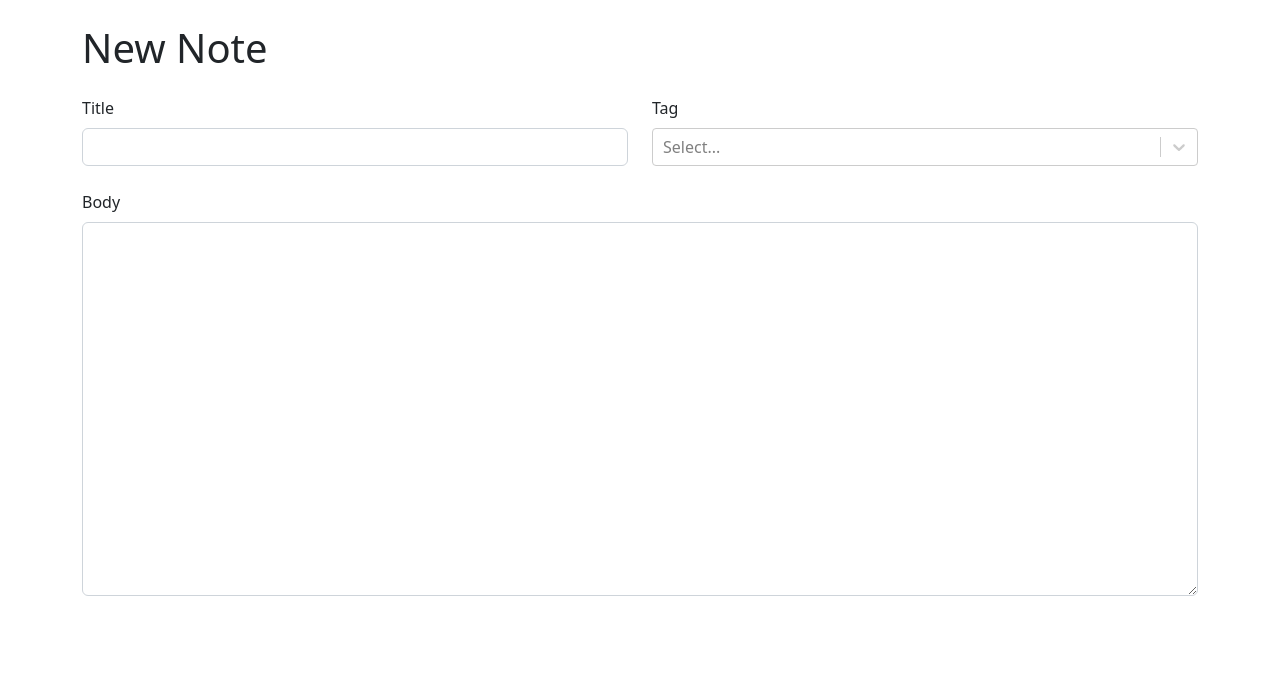
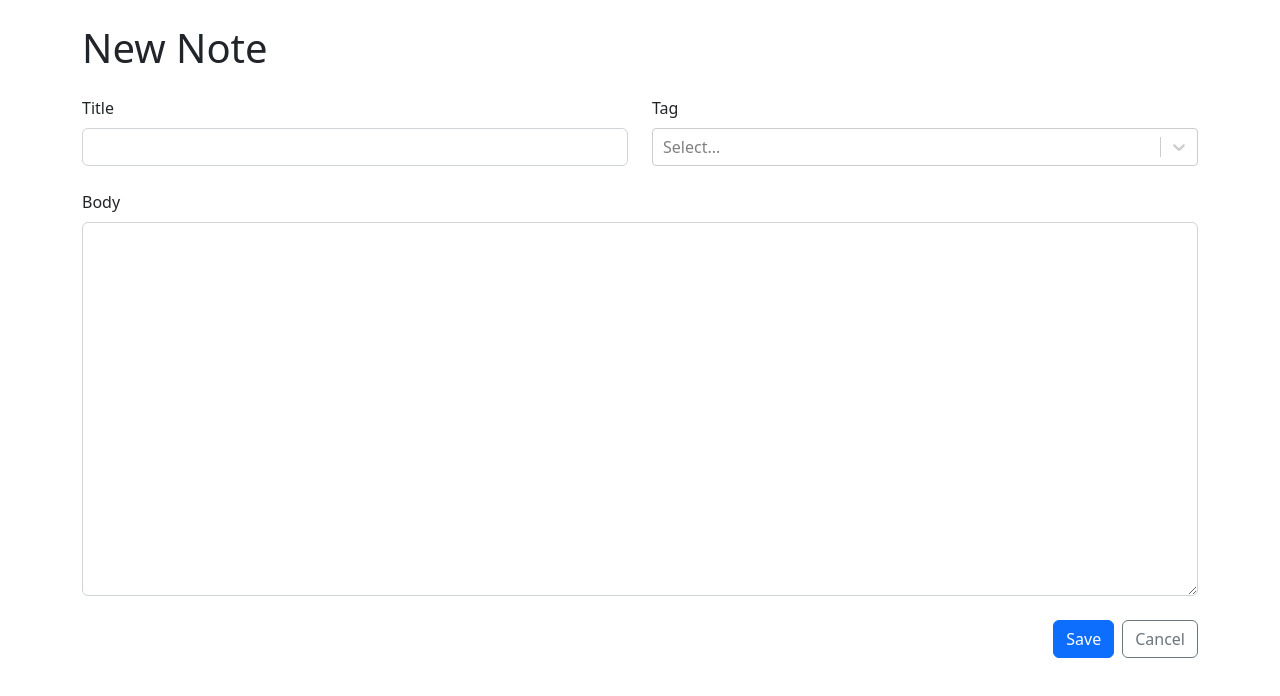
Before and after one commit to j-tomasik/markdown_notes_with_categories, a React (Vite) app in the folder vite-project/: page /new in a window 1280 px wide. Shown: the top 696 px of the page. Built offline with nearby package versions, Linux system fonts and the light colour scheme.

Commit message:
added state to the tags component

```diff
--- a/vite-project/src/App.tsx
+++ b/vite-project/src/App.tsx
@@ -2,6 +2,23 @@
 import {Container} from 'react-bootstrap'
 import {Routes, Route, Navigate} from "react-router-dom"
 import { NewNote } from "./NewNotes"
+
+
+export type Note = {
+  id: string
+} & NoteData
+
+
+export type NoteData = {
+  title: string
+  markdown: string
+  tags: Tag[]
+}
+
+export type Tag = {
+  id: string
+  label:string
+}
 
 function App() {
   return(
--- a/vite-project/src/NoteForm.tsx
+++ b/vite-project/src/NoteForm.tsx
@@ -1,28 +1,66 @@
-import {Form, Stack, Row, Col} from 'react-bootstrap';
+import {FormEvent, useRef, useState} from "react"
+import {Form, Stack, Row, Col, Button} from 'react-bootstrap';
 import CreatableReactSelect from 'react-select/creatable'
+import { Link } from 'react-router-dom';
+import { NoteData, Tag } from "./App";
 
-export function NoteForm(){
+type NoteFormProps = {
+    onSubmit: (data: NoteData) => void
+}
+
+export function NoteForm({ onSubmit }: NoteFormProps){
+    const titleRef = useRef<HTMLInputElement>(null)
+    const markdownRef = useRef<HTMLTextAreaElement>(null)
+    const [selectedTags, setSelectedTags] = useState<Tag[]>([])
+
+    function handleSubmit(e: FormEvent) {
+        e.preventDefault()
+
+        //! means it it will never be null, bc values are required for submit
+        onSubmit({
+            title: titleRef.current!.value,
+            markdown: markdownRef.current!.value,
+            tags: []
+        })
+    }
+
+
     return(
-        <Form>
+        <Form onSubmit={handleSubmit}>
             <Stack gap={4}>
                 <Row>
                     <Col>
                         <Form.Group controlId='title'>
                             <Form.Label>Title</Form.Label>
-                            <Form.Control required />
+                            <Form.Control ref={titleRef} required />
                         </Form.Group>
                     </Col>
                     <Col>
                         <Form.Group controlId='title'>
                             <Form.Label>Tag</Form.Label>
-                            <CreatableReactSelect isMulti />
+                            <CreatableReactSelect value={selectedTags.map(tag => {
+                                return {label: tag.label, value: tag.id}
+                            })}
+                            onChange={tags => {
+                                setSelectedTags(tags.map(tag => {
+                                    return {label: tag.label, id: tag.value }
+                                }))
+                            }}
+                            isMulti
+                            />
                         </Form.Group>
                     </Col>
                 </Row>
                 <Form.Group controlId='markdown'>
                             <Form.Label>Body</Form.Label>
-                            <Form.Control required as="textarea" rows={15} />
+                            <Form.Control ref ={markdownRef} required as="textarea" rows={15} />
                 </Form.Group>
+                <Stack direction='horizontal' gap={2} className='justify-content-end'>
+                    <Button type='submit' variant='primary'>Save</Button>
+                    <Link to='..'>
+                        <Button type='button' variant='outline-secondary'>Cancel</Button>
+                    </Link>
+                </Stack>
             </Stack>
         </Form>
     )
```
